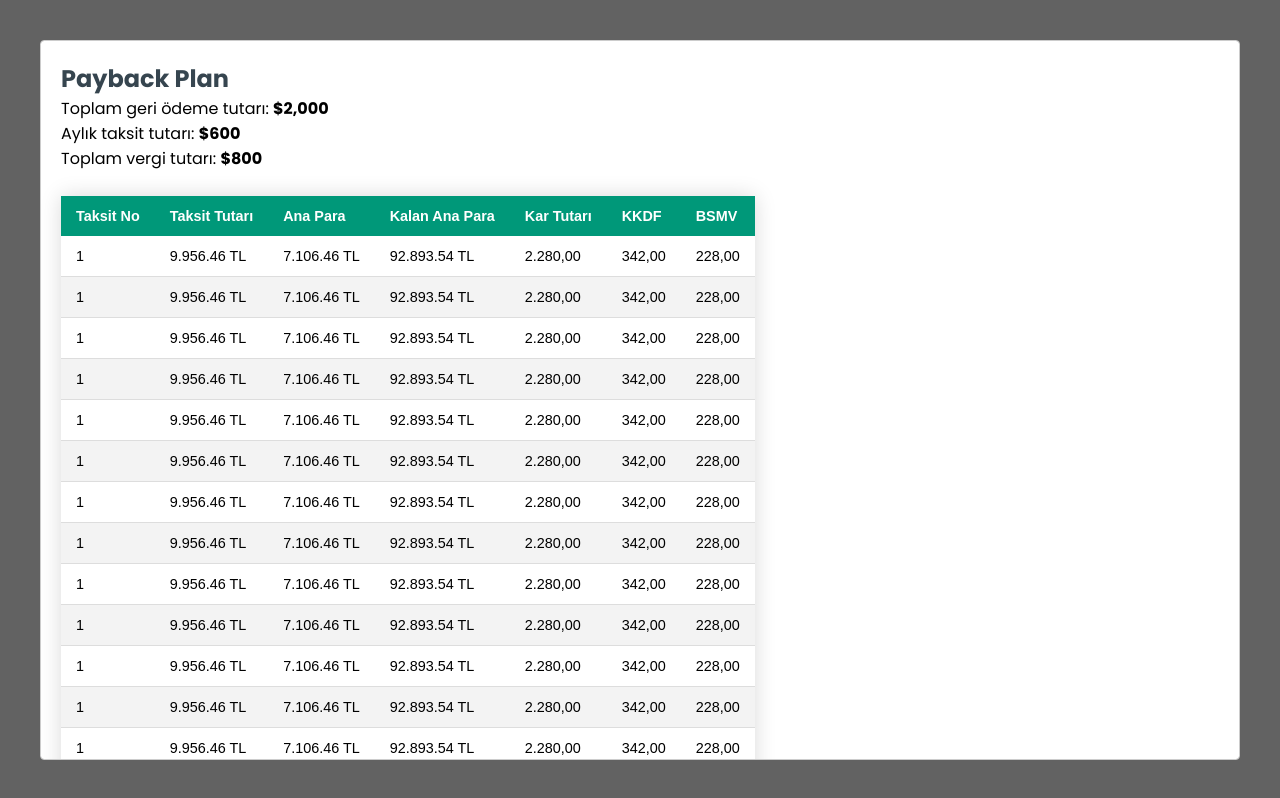
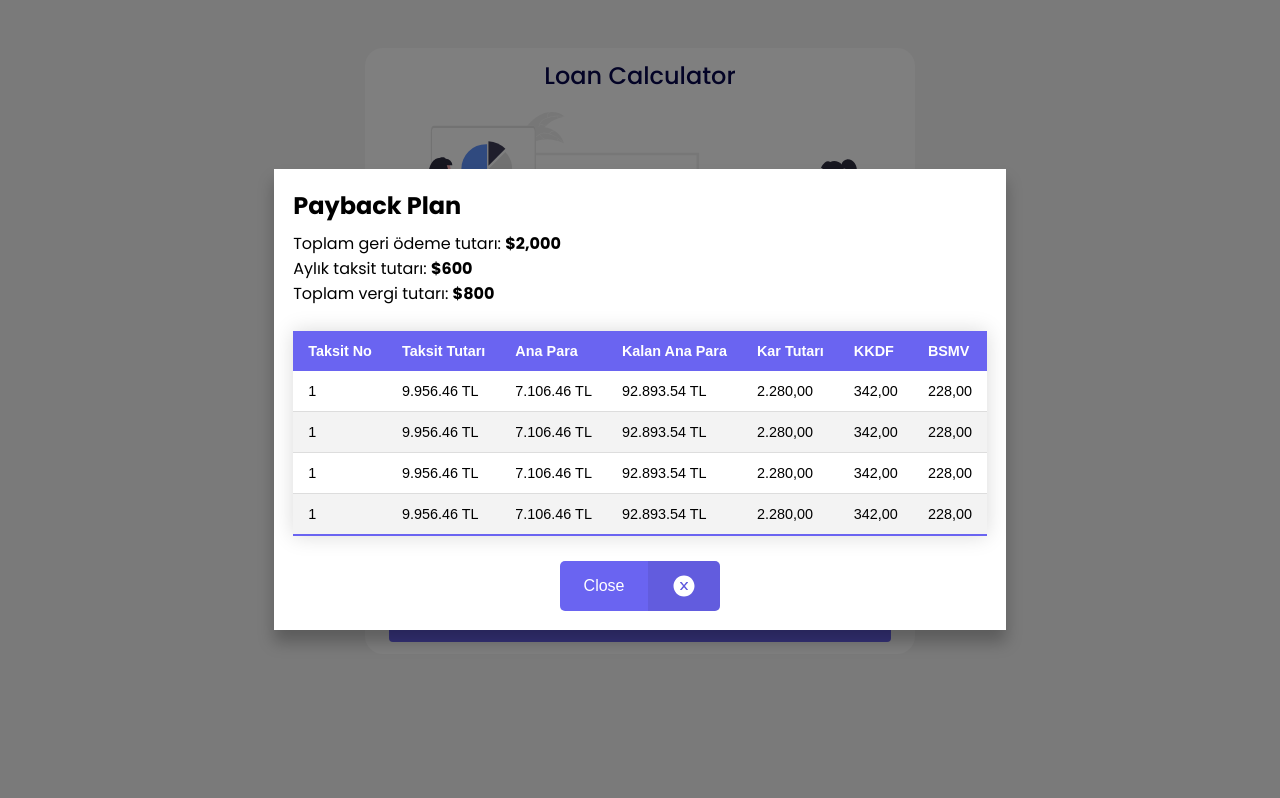
Before and after one commit to emrecan-balgun/fimple_assignment, a React (Create React App) app: page / in a window 1280 px wide. Both pictures are taken after typing "Sample", "Sample", "Sample" into the empty fields and a click on the button "Calculate". Built offline with nearby package versions, Linux system fonts and the light colour scheme.

Commit message:
update files

```diff
--- a/package.json
+++ b/package.json
@@ -9,8 +9,8 @@
     "react": "^18.2.0",
     "react-dom": "^18.2.0",
     "react-icons": "^4.7.1",
-    "react-modal": "^3.16.1",
     "react-number-format": "^5.1.3",
+    "react-responsive-modal": "^6.4.1",
     "react-scripts": "5.0.1",
     "web-vitals": "^2.1.4"
   },
--- a/src/App.js
+++ b/src/App.js
@@ -1,7 +1,7 @@
 import Home from "./pages/Home";
 
 function App() {
-    return (
+  return (
     <>
       <Home />
     </>
--- a/src/components/Form/Form.js
+++ b/src/components/Form/Form.js
@@ -1,11 +1,11 @@
 import { useContext, useState } from "react";
 import { NumericFormat } from "react-number-format";
 
+import "./form.css";
 import FormImage from "../../assets/img/form-header-photo.svg";
 import { LoanContext } from "../../context/LoanContext";
 import { ModalContext } from "../../context/ModalContext";
 import LoanModal from "../LoanModal/LoanModal";
-import "./form.css";
 
 function Form() {
   const { isOpenModal, dispatch } = useContext(ModalContext);
--- a/src/components/LoanDetails/LoanDetails.js
+++ b/src/components/LoanDetails/LoanDetails.js
@@ -1,7 +1,7 @@
-import React, { useContext } from 'react'
-import { LoanContext } from '../../context/LoanContext';
+import React, { useContext } from "react";
 
-import './loanDetails.css';
+import "./loanDetails.css";
+import { LoanContext } from "../../context/LoanContext";
 
 function LoanDetails() {
   const {
@@ -16,15 +16,21 @@ function LoanDetails() {
 
   const numberWithCommas = (number) => {
     return number.toString().replace(/\B(?=(\d{3})+(?!\d))/g, ",");
+  };
+
+  return (
+    <div className="loanDetailsContainer">
+      <span>
+        Toplam geri ödeme tutarı: <b>${numberWithCommas(2000)}</b>
+      </span>
+      <span>
+        Aylık taksit tutarı: <b>${numberWithCommas(600)}</b>
+      </span>
+      <span>
+        Toplam vergi tutarı: <b>${numberWithCommas(800)}</b>
+      </span>
+    </div>
+  );
 }
 
-  return (
-    <div className='loanDetailsContainer'>
-      <span>Toplam geri ödeme tutarı: <b>${numberWithCommas(2000)}</b></span>
-      <span>Aylık taksit tutarı: <b>${numberWithCommas(600)}</b></span>
-      <span>Toplam vergi tutarı: <b>${numberWithCommas(800)}</b></span>
-    </div>
-  )
-}
-
-export default LoanDetails
+export default LoanDetails;
--- a/src/components/LoanModal/LoanModal.js
+++ b/src/components/LoanModal/LoanModal.js
@@ -1,65 +1,33 @@
-import { buildQueries } from "@testing-library/react";
-import React, { useContext } from "react";
-import Modal from "react-modal";
+import React, { useState, useContext } from "react";
+import { Modal } from "react-responsive-modal";
 import {
   AiFillPrinter,
   AiFillFilePdf,
   AiFillCloseCircle,
 } from "react-icons/ai";
+import "react-responsive-modal/styles.css";
 
+import "./loanModal.css";
 import { ModalContext } from "../../context/ModalContext";
 import LoanDetails from "../LoanDetails/LoanDetails";
 import Table from "../Table/Table";
-import "./loanModal.css";
-
-const customStyles = {
-  content: {
-    // top: '50%',
-    // left: '50%',
-    // right: 'auto',
-    // bottom: 'auto',
-    // marginRight: '-50%',
-    // transform: 'translate(-50%, -50%)',
-    // display: 'flex',
-    // flexDirection: 'column',
-    // justifyContent: 'center',
-    // alignItems: 'center',
-    // color: 'black',
-  },
-  overlay: {
-    backgroundColor: "rgba(0, 0, 0, 0.6)",
-    position: "absolute",
-  },
-};
-
-Modal.setAppElement("#root");
 
 function LoanModal() {
   const { isOpenModal, dispatch } = useContext(ModalContext);
 
-  let subtitle;
+  const [open] = useState(isOpenModal);
 
-  function afterOpenModal() {
-    subtitle.style.color = "#36454F";
-  }
-
-  function closeModal() {
+  const onCloseModal = () => {
     dispatch({ type: "SET_OPEN_MODAL", payload: false });
-  }
+  };
 
   return (
-    <Modal
-      isOpen={isOpenModal}
-      onAfterOpen={afterOpenModal}
-      onRequestClose={closeModal}
-      style={customStyles}
-      contentLabel="Loan Calculator"
-    >
-      <h2 ref={(_subtitle) => (subtitle = _subtitle)}>Payback Plan</h2>
+    <Modal open={open} onClose={onCloseModal} showCloseIcon={false} center>
+      <h2 className="modalTitle">Payback Plan</h2>
       <LoanDetails />
       <Table />
       <div className="buttonContainer">
-        <button type="button" className="button">
+        {/* <button type="button" className="button">
            <span className="buttonText">Print</span>
            <span className="buttonIcon">
              <AiFillPrinter />
@@ -70,11 +38,11 @@ function LoanModal() {
           <span className="buttonIcon">
              <AiFillFilePdf />
            </span>
-        </button>
-        <button type="button" className="button">
+       </button> */}
+        <button type="button" className="button" onClick={onCloseModal}>
           <span className="buttonText">Close</span>
           <span className="buttonIcon">
-            <AiFillCloseCircle onClick={closeModal} />
+            <AiFillCloseCircle />
           </span>
         </button>
       </div>
--- a/src/components/LoanModal/loanModal.css
+++ b/src/components/LoanModal/loanModal.css
@@ -1,3 +1,27 @@
+/* width */
+::-webkit-scrollbar {
+  width: 10px;
+}
+
+/* Track */
+::-webkit-scrollbar-track {
+  background: #f1f1f1;
+}
+
+/* Handle */
+::-webkit-scrollbar-thumb {
+  background: #888;
+}
+
+/* Handle on hover */
+::-webkit-scrollbar-thumb:hover {
+  background: #555;
+}
+
+.modalTitle {
+  margin-bottom: 8px;
+}
+
 .buttonContainer {
   display: flex;
   justify-content: space-around;
@@ -9,7 +33,7 @@
   display: flex;
   height: 50px;
   padding: 0;
-	background: #009578;
+  background: #6a64f1;
   border: none;
   outline: none;
   border-radius: 5px;
@@ -21,11 +45,7 @@
 }
 
 .button:hover {
-	background: #008168;
-}
-
-.button:active {
-	background: #006e58;
+  box-shadow: 0px 3px 8px rgba(0, 0, 0, 0.05);
 }
 
 .buttonText,
--- a/src/components/Table/Table.js
+++ b/src/components/Table/Table.js
@@ -1,8 +1,8 @@
 import React, { useContext } from "react";
+
+import "./table.css";
 import { LoanContext } from "../../context/LoanContext";
 import { handleMortgageDataChange } from "../../utils/test";
-
-import "./table.css";
 
 function Table() {
   const {
@@ -12,6 +12,9 @@ function Table() {
     installmentFrequency,
     taxRate,
   } = useContext(LoanContext);
+
+  // bsmv = %0.10
+  // kkdf = %0.15
 
   // const yearlyPayments = handleMortgageDataChange(loanAmount, installmentNumber, interestRate, monthlyPayment);
 
@@ -31,158 +34,67 @@ function Table() {
   // }
 
   return (
-    <div className="">
-      <table class="styled-table">
+    <>
+      <table>
         <thead>
           <tr>
-            <th>Taksit No</th>
-            <th>Taksit Tutarı</th>
-            <th>Ana Para</th>
-            <th>Kalan Ana Para</th>
-            <th>Kar Tutarı</th>
-            <th>KKDF</th>
-            <th>BSMV</th>
+            <th scope="col">Taksit No</th>
+            <th scope="col">Taksit Tutarı</th>
+            <th scope="col">Ana Para</th>
+            <th scope="col">Kalan Ana Para</th>
+            <th scope="col">Kar Tutarı</th>
+            <th scope="col">KKDF</th>
+            <th scope="col">BSMV</th>
           </tr>
         </thead>
         <tbody>
           <tr>
-            <td>1</td>
-            <td>9.956.46 TL</td>
-            <td>7.106.46 TL</td>
-            <td>92.893.54 TL</td>
-            <td>2.280,00</td>
-            <td>342,00</td>
-            <td>228,00</td>
+            <td scope="row" data-label="Taksit No">
+              1
+            </td>
+            <td data-label="Taksit Tutarı">9.956.46 TL</td>
+            <td data-label="Ana Para">7.106.46 TL</td>
+            <td data-label="Kalan Ana Para">92.893.54 TL</td>
+            <td data-label="Kar Tutarı">2.280,00</td>
+            <td data-label="KKDF">342,00</td>
+            <td data-label="BSMV">228,00</td>
           </tr>
           <tr>
-            <td>1</td>
-            <td>9.956.46 TL</td>
-            <td>7.106.46 TL</td>
-            <td>92.893.54 TL</td>
-            <td>2.280,00</td>
-            <td>342,00</td>
-            <td>228,00</td>
+            <td scope="row" data-label="Taksit No">
+              1
+            </td>
+            <td data-label="Taksit Tutarı">9.956.46 TL</td>
+            <td data-label="Ana Para">7.106.46 TL</td>
+            <td data-label="Kalan Ana Para">92.893.54 TL</td>
+            <td data-label="Kar Tutarı">2.280,00</td>
+            <td data-label="KKDF">342,00</td>
+            <td data-label="BSMV">228,00</td>
           </tr>
           <tr>
-            <td>1</td>
-            <td>9.956.46 TL</td>
-            <td>7.106.46 TL</td>
-            <td>92.893.54 TL</td>
-            <td>2.280,00</td>
-            <td>342,00</td>
-            <td>228,00</td>
+            <td scope="row" data-label="Taksit No">
+              1
+            </td>
+            <td data-label="Taksit Tutarı">9.956.46 TL</td>
+            <td data-label="Ana Para">7.106.46 TL</td>
+            <td data-label="Kalan Ana Para">92.893.54 TL</td>
+            <td data-label="Kar Tutarı">2.280,00</td>
+            <td data-label="KKDF">342,00</td>
+            <td data-label="BSMV">228,00</td>
           </tr>
           <tr>
-            <td>1</td>
-            <td>9.956.46 TL</td>
-            <td>7.106.46 TL</td>
-            <td>92.893.54 TL</td>
-            <td>2.280,00</td>
-            <td>342,00</td>
-            <td>228,00</td>
-          </tr>
-          <tr>
-            <td>1</td>
-            <td>9.956.46 TL</td>
-            <td>7.106.46 TL</td>
-            <td>92.893.54 TL</td>
-            <td>2.280,00</td>
-            <td>342,00</td>
-            <td>228,00</td>
-          </tr>
-          <tr>
-            <td>1</td>
-            <td>9.956.46 TL</td>
-            <td>7.106.46 TL</td>
-            <td>92.893.54 TL</td>
-            <td>2.280,00</td>
-            <td>342,00</td>
-            <td>228,00</td>
-          </tr>
-          <tr>
-            <td>1</td>
-            <td>9.956.46 TL</td>
-            <td>7.106.46 TL</td>
-            <td>92.893.54 TL</td>
-            <td>2.280,00</td>
-            <td>342,00</td>
-            <td>228,00</td>
-          </tr>
-          <tr>
-            <td>1</td>
-            <td>9.956.46 TL</td>
-            <td>7.106.46 TL</td>
-            <td>92.893.54 TL</td>
-            <td>2.280,00</td>
-            <td>342,00</td>
-            <td>228,00</td>
-          </tr>
-          <tr>
-            <td>1</td>
-            <td>9.956.46 TL</td>
-            <td>7.106.46 TL</td>
-            <td>92.893.54 TL</td>
-            <td>2.280,00</td>
-            <td>342,00</td>
-            <td>228,00</td>
-          </tr>
-          <tr>
-            <td>1</td>
-            <td>9.956.46 TL</td>
-            <td>7.106.46 TL</td>
-            <td>92.893.54 TL</td>
-            <td>2.280,00</td>
-            <td>342,00</td>
-            <td>228,00</td>
-          </tr>
-          <tr>
-            <td>1</td>
-            <td>9.956.46 TL</td>
-            <td>7.106.46 TL</td>
-            <td>92.893.54 TL</td>
-            <td>2.280,00</td>
-            <td>342,00</td>
-            <td>228,00</td>
-          </tr>
-          <tr>
-            <td>1</td>
-            <td>9.956.46 TL</td>
-            <td>7.106.46 TL</td>
-            <td>92.893.54 TL</td>
-            <td>2.280,00</td>
-            <td>342,00</td>
-            <td>228,00</td>
-          </tr>
-          <tr>
-            <td>1</td>
-            <td>9.956.46 TL</td>
-            <td>7.106.46 TL</td>
-            <td>92.893.54 TL</td>
-            <td>2.280,00</td>
-            <td>342,00</td>
-            <td>228,00</td>
-          </tr>
-          <tr>
-            <td>1</td>
-            <td>9.956.46 TL</td>
-            <td>7.106.46 TL</td>
-            <td>92.893.54 TL</td>
-            <td>2.280,00</td>
-            <td>342,00</td>
-            <td>228,00</td>
-          </tr>
-          <tr>
-            <td>1</td>
-            <td>9.956.46 TL</td>
-            <td>7.106.46 TL</td>
-            <td>92.893.54 TL</td>
-            <td>2.280,00</td>
-            <td>342,00</td>
-            <td>228,00</td>
+            <td scope="row" data-label="Taksit No">
+              1
+            </td>
+            <td data-label="Taksit Tutarı">9.956.46 TL</td>
+            <td data-label="Ana Para">7.106.46 TL</td>
+            <td data-label="Kalan Ana Para">92.893.54 TL</td>
+            <td data-label="Kar Tutarı">2.280,00</td>
+            <td data-label="KKDF">342,00</td>
+            <td data-label="BSMV">228,00</td>
           </tr>
         </tbody>
       </table>
-    </div>
+    </>
   );
 }
 
--- a/src/components/Table/table.css
+++ b/src/components/Table/table.css
@@ -1,36 +1,83 @@
-.styled-table {
+table {
   border-collapse: collapse;
   margin: 25px 0;
   font-size: 0.9em;
   font-family: sans-serif;
-  min-width: 400px;
   box-shadow: 0 0 20px rgba(0, 0, 0, 0.15);
 }
 
-.styled-table thead tr {
-  background-color: #009879;
+table thead tr {
+  background-color: #6a64f1;
   color: #ffffff;
   text-align: left;
 }
 
-.styled-table th,
-.styled-table td {
+table th,
+table td {
   padding: 12px 15px;
 }
 
-.styled-table tbody tr {
+table tbody tr {
   border-bottom: 1px solid #dddddd;
 }
 
-.styled-table tbody tr:nth-of-type(even) {
+table tbody tr:nth-of-type(even) {
   background-color: #f3f3f3;
 }
 
-.styled-table tbody tr:last-of-type {
-  border-bottom: 2px solid #009879;
+table tbody tr:last-of-type {
+  border-bottom: 2px solid #6a64f1;
 }
 
-.styled-table tbody tr.active-row {
-  font-weight: bold;
-  color: #009879;
+@media screen and (max-width: 600px) {
+  table {
+    border: 0;
+    width: 100%;
+  }
+
+  table caption {
+    font-size: 1.3em;
+  }
+
+  table thead {
+    border: none;
+    clip: rect(0 0 0 0);
+    height: 1px;
+    margin: -1px;
+    overflow: hidden;
+    padding: 0;
+    position: absolute;
+    width: 1px;
+  }
+
+  table tr {
+    border-bottom: 3px solid #ddd;
+    display: block;
+  }
+
+  table td {
+    border-bottom: 1px solid #ddd;
+    display: block;
+    font-size: 0.8em;
+    text-align: right;
+  }
+
+  table td::before {
+    /*
+    * aria-label has no advantage, it won't be read inside a table
+    content: attr(aria-label);
+    */
+    content: attr(data-label);
+    float: left;
+    font-weight: bold;
+    text-transform: uppercase;
+  }
+
+  table td:last-child {
+    border-bottom: 0;
+  }
+
+  table tbody tr {
+    border-bottom: 2px solid #6a64f1;
+  }
 }
--- a/src/index.css
+++ b/src/index.css
@@ -1,4 +1,4 @@
-@import url('https://fonts.googleapis.com/css2?family=Poppins:wght@400;500;600;700&display=swap');
+@import url("https://fonts.googleapis.com/css2?family=Poppins:wght@400;500;600;700&display=swap");
 
 * {
   margin: 0;
@@ -6,6 +6,6 @@
   box-sizing: border-box;
 }
 body {
-  font-family: 'Poppins', sans-serif;
-  background-color: #F5F5F5;
+  font-family: "Poppins", sans-serif;
+  background-color: #f5f5f5;
 }
```
Also changed, not shown: src/utils/test.js (+32 -19 lines), src/components/LoanDetails/loanDetails.css (line endings or trailing spaces), src/context/ModalContext.js (line endings or trailing spaces), 1 other file (tests, documents, lock files or other folders). Lines whose indentation alone changed are shown as unchanged.
